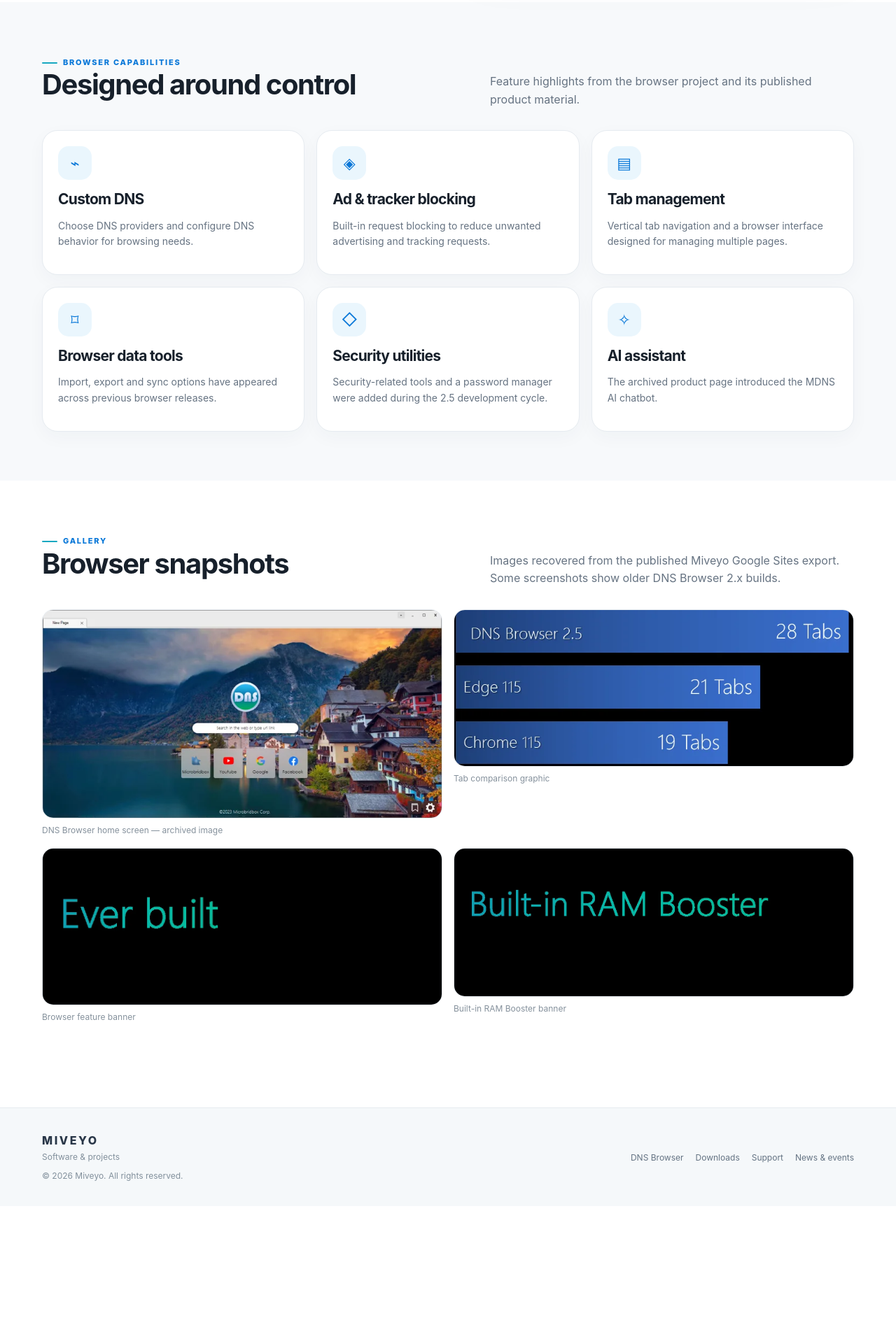
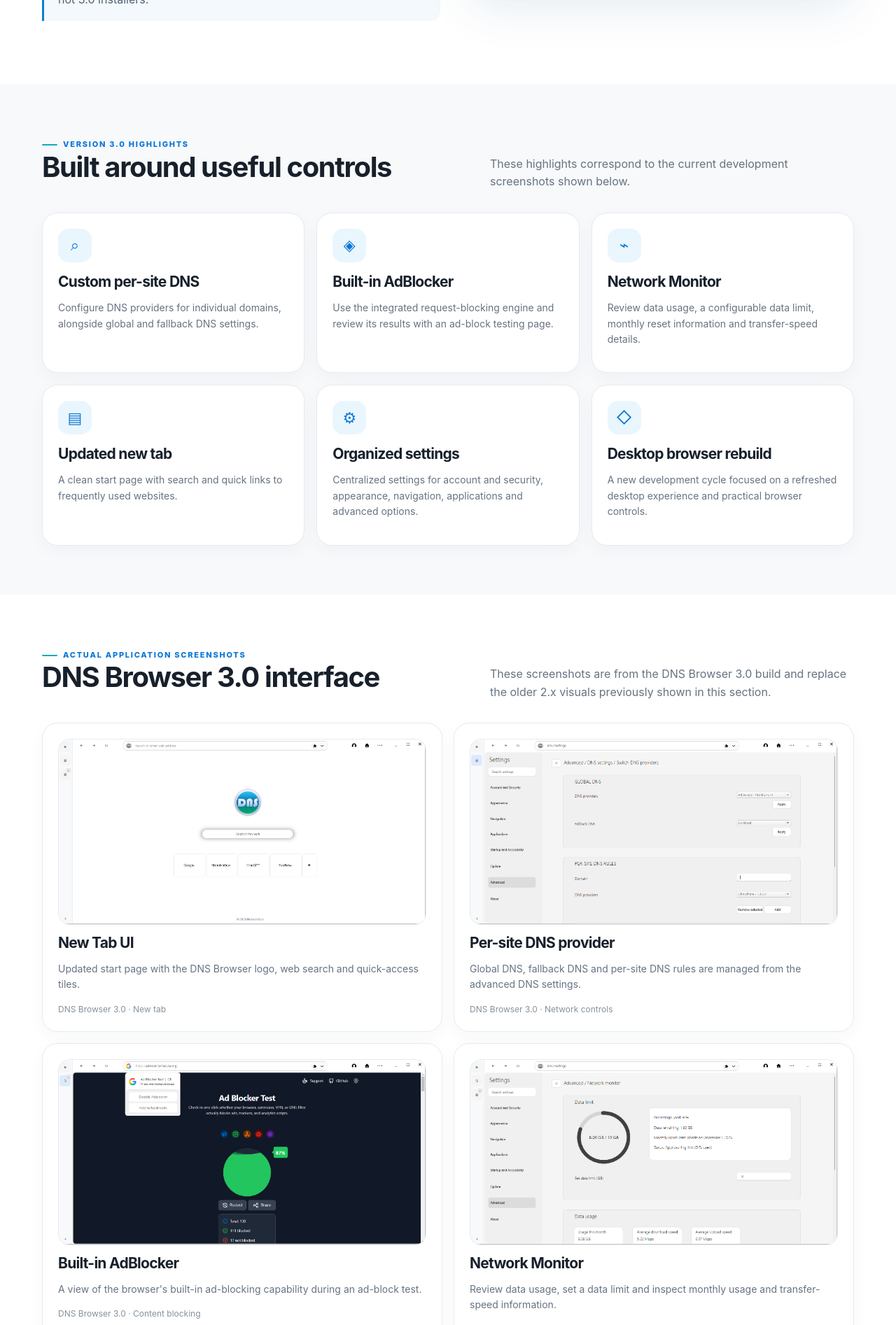
Before and after one commit to Miveyo/miveyo.github.io, a plain HTML site: page dns-browser.html in a window 1280 px wide. Shown: the part 906-2800 px from the top of the page at 70% size. Before the commit the page ends 2630 px from the top, so only its background shows below. Drawn offline with Linux system fonts and the light colour scheme.

Commit message:
modified DNS Browser page
added dns browser 3.0 screenshots to assets folder too

```diff
--- a/dns-browser.html
+++ b/dns-browser.html
@@ -3,13 +3,12 @@
 <head>
 <meta charset="utf-8"><meta name="viewport" content="width=device-width, initial-scale=1">
 <title>DNS Browser | Miveyo</title>
-<meta name="description" content="Learn about DNS Browser, its core features, screenshots and development status.">
+<meta name="description" content="Explore DNS Browser 3.0, its interface, per-site DNS controls, built-in AdBlocker and network monitoring tools.">
 <meta name="theme-color" content="#ffffff">
 <link rel="stylesheet" href="assets/css/site.css">
 <link rel="icon" href="assets/images/dns-browser-logo.webp">
 </head>
 <body>
-
 <a class="skip" href="#main">Skip to content</a>
 <header class="site-header">
   <div class="container header-inner">
@@ -17,7 +16,7 @@
       <span class="brand-mark">M</span><span><span class="brand-name">MIVEYO</span><span class="brand-sub">SOFTWARE & PROJECTS</span></span>
     </a>
     <nav class="nav" aria-label="Primary navigation">
-      <a href="index.html" >Home</a>
+      <a href="index.html">Home</a>
       <details><summary>Products ▾</summary><div class="dropdown">
         <a href="dns-browser.html">DNS Browser</a><a href="biengot.html">Biengot</a><a href="pc-optimizer.html">PC Optimizer</a><a href="quatnum-os.html">Quatnum OS</a>
       </div></details>
@@ -37,38 +36,85 @@
 </header>
 
 <main id="main">
+<section class="page-hero"><div class="container">
+  <div class="breadcrumb"><a href="index.html">Home</a> / Products / DNS Browser</div>
+  <div class="eyebrow">Miveyo product</div>
+  <h1>DNS Browser 3.0</h1>
+  <p>A rebuilt Chromium-based desktop browser focused on a refreshed interface, configurable DNS, built-in ad blocking and practical network tools.</p>
+  <div class="hero-actions">
+    <a class="btn" href="#screenshots">Explore the interface ↓</a>
+    <a class="btn secondary" href="dns-browser-dev.html">Development archive</a>
+  </div>
+</div></section>
 
-<section class="page-hero"><div class="container"><div class="breadcrumb"><a href="index.html">Home</a> / Products / DNS Browser</div><div class="eyebrow">Miveyo product</div><h1>DNS Browser</h1><p>A Chromium-based desktop browser project focused on browsing control, custom DNS options, built-in ad and tracker blocking, and power-user features.</p><div class="hero-actions"><a class="btn" href="downloads.html">Download Center →</a><a class="btn secondary" href="dns-browser-dev.html">Development builds</a></div></div></section>
 <section class="section"><div class="container hero-grid">
-  <div><span class="pill soon">Version 3.0 · In development</span><h2 style="margin-top:16px">A fresh rebuild of the browser.</h2><p class="lead">DNS Browser 3.0 is being rebuilt with a refreshed interface and a renewed focus on browser performance and network control. Release availability will be announced when ready.</p><div class="callout">The downloads listed elsewhere on this site are archived DNS Browser 2.x releases. They are not DNS Browser 3.0 installers.</div></div>
-  <div class="hero-art"><img src="assets/images/dns-browser-home.webp" alt="DNS Browser screenshot from the archived website"></div>
+  <div>
+    <span class="pill soon">Version 3.0 · In development</span>
+    <h2 style="margin-top:16px">A fresh rebuild. A more controlled browsing experience.</h2>
+    <p class="lead">DNS Browser 3.0 is a fresh rebuild of the desktop browser, with a redesigned interface and a stronger focus on network-level controls and everyday usability.</p>
+    <div class="callout">DNS Browser 3.0 is still in development. The downloads listed elsewhere on this website are archived DNS Browser 2.x releases, not 3.0 installers.</div>
+  </div>
+  <div class="hero-art"><img src="assets/images/dns-browser-3-new-tab.png" alt="DNS Browser 3.0 new tab interface"></div>
 </div></section>
-<section class="section soft"><div class="container"><div class="section-head"><div><div class="eyebrow">Browser capabilities</div><h2>Designed around control</h2></div><p>Feature highlights from the browser project and its published product material.</p></div>
-<div class="grid three">
-  <article class="card"><div class="card-icon">⌁</div><h3>Custom DNS</h3><p>Choose DNS providers and configure DNS behavior for browsing needs.</p></article>
-  <article class="card"><div class="card-icon">◈</div><h3>Ad & tracker blocking</h3><p>Built-in request blocking to reduce unwanted advertising and tracking requests.</p></article>
-  <article class="card"><div class="card-icon">▤</div><h3>Tab management</h3><p>Vertical tab navigation and a browser interface designed for managing multiple pages.</p></article>
-  <article class="card"><div class="card-icon">⌑</div><h3>Browser data tools</h3><p>Import, export and sync options have appeared across previous browser releases.</p></article>
-  <article class="card"><div class="card-icon">◇</div><h3>Security utilities</h3><p>Security-related tools and a password manager were added during the 2.5 development cycle.</p></article>
-  <article class="card"><div class="card-icon">✧</div><h3>AI assistant</h3><p>The archived product page introduced the MDNS AI chatbot.</p></article>
-</div></div></section>
-<section class="section"><div class="container"><div class="section-head"><div><div class="eyebrow">Gallery</div><h2>Browser snapshots</h2></div><p>Images recovered from the published Miveyo Google Sites export. Some screenshots show older DNS Browser 2.x builds.</p></div>
-<div class="screenshot-grid">
-  <div><img src="assets/images/dns-browser-home.webp" alt="DNS Browser homepage preview"><div class="gallery-caption">DNS Browser home screen — archived image</div></div>
-  <div><img src="assets/images/dns-browser-tabs.webp" alt="DNS Browser tab comparison graphic"><div class="gallery-caption">Tab comparison graphic</div></div>
-  <div><img src="assets/images/dns-browser-built.webp" alt="DNS Browser feature banner"><div class="gallery-caption">Browser feature banner</div></div>
-  <div><img src="assets/images/dns-browser-ram-booster.webp" alt="Built-in RAM Booster banner"><div class="gallery-caption">Built-in RAM Booster banner</div></div>
-</div></div></section>
 
+<section class="section soft"><div class="container">
+  <div class="section-head"><div><div class="eyebrow">Version 3.0 highlights</div><h2>Built around useful controls</h2></div><p>These highlights correspond to the current development screenshots shown below.</p></div>
+  <div class="grid three">
+    <article class="card"><div class="card-icon">⌕</div><h3>Custom per-site DNS</h3><p>Configure DNS providers for individual domains, alongside global and fallback DNS settings.</p></article>
+    <article class="card"><div class="card-icon">◈</div><h3>Built-in AdBlocker</h3><p>Use the integrated request-blocking engine and review its results with an ad-block testing page.</p></article>
+    <article class="card"><div class="card-icon">⌁</div><h3>Network Monitor</h3><p>Review data usage, a configurable data limit, monthly reset information and transfer-speed details.</p></article>
+    <article class="card"><div class="card-icon">▤</div><h3>Updated new tab</h3><p>A clean start page with search and quick links to frequently used websites.</p></article>
+    <article class="card"><div class="card-icon">⚙</div><h3>Organized settings</h3><p>Centralized settings for account and security, appearance, navigation, applications and advanced options.</p></article>
+    <article class="card"><div class="card-icon">◇</div><h3>Desktop browser rebuild</h3><p>A new development cycle focused on a refreshed desktop experience and practical browser controls.</p></article>
+  </div>
+</div></section>
+
+<section class="section" id="screenshots"><div class="container">
+  <div class="section-head"><div><div class="eyebrow">Actual application screenshots</div><h2>DNS Browser 3.0 interface</h2></div><p>These screenshots are from the DNS Browser 3.0 build and replace the older 2.x visuals previously shown in this section.</p></div>
+  <div class="screenshot-grid">
+    <div class="card">
+      <img src="assets/images/dns-browser-3-new-tab.png" alt="DNS Browser 3.0 new tab page with search and quick links">
+      <h3 style="margin-top:14px">New Tab UI</h3>
+      <p>Updated start page with the DNS Browser logo, web search and quick-access tiles.</p>
+      <div class="gallery-caption">DNS Browser 3.0 · New tab</div>
+    </div>
+    <div class="card">
+      <img src="assets/images/dns-browser-3-per-site-dns.png" alt="DNS Browser 3.0 global and per-site DNS provider settings">
+      <h3 style="margin-top:14px">Per-site DNS provider</h3>
+      <p>Global DNS, fallback DNS and per-site DNS rules are managed from the advanced DNS settings.</p>
+      <div class="gallery-caption">DNS Browser 3.0 · Network controls</div>
+    </div>
+    <div class="card">
+      <img src="assets/images/dns-browser-3-adblocker.png" alt="DNS Browser 3.0 built-in AdBlocker test results">
+      <h3 style="margin-top:14px">Built-in AdBlocker</h3>
+      <p>A view of the browser's built-in ad-blocking capability during an ad-block test.</p>
+      <div class="gallery-caption">DNS Browser 3.0 · Content blocking</div>
+    </div>
+    <div class="card">
+      <img src="assets/images/dns-browser-3-network-monitor.png" alt="DNS Browser 3.0 network monitor with data usage and transfer speeds">
+      <h3 style="margin-top:14px">Network Monitor</h3>
+      <p>Review data usage, set a data limit and inspect monthly usage and transfer-speed information.</p>
+      <div class="gallery-caption">DNS Browser 3.0 · Network monitor</div>
+    </div>
+    <div class="card">
+      <img src="assets/images/dns-browser-3-settings.png" alt="DNS Browser 3.0 settings interface with account and security options">
+      <h3 style="margin-top:14px">Settings UI</h3>
+      <p>Organized settings categories, including account and security, appearance, navigation and advanced options.</p>
+      <div class="gallery-caption">DNS Browser 3.0 · Settings</div>
+    </div>
+  </div>
+</div></section>
+
+<section class="section soft"><div class="container">
+  <div class="feature-band"><div><div class="eyebrow" style="color:#d9f4ff">Previous generations</div><h2>Looking for older DNS Browser screenshots?</h2><p>The original gallery contains archived visuals from earlier DNS Browser 2.x releases.</p></div><a class="btn" href="dns-browser-gallery.html">View archived gallery →</a></div>
+</div></section>
 </main>
 
 <footer><div class="container footer-inner">
   <div><div class="footer-brand">MIVEYO</div><div class="footer-small">Software & projects</div><div class="footer-small" style="margin-top:8px">© 2026 Miveyo. All rights reserved.</div></div>
   <div class="footer-links">
     <a href="dns-browser.html">DNS Browser</a><a href="downloads.html">Downloads</a><a href="support.html">Support</a><a href="event.html">News & events</a>
-
   </div>
 </div></footer>
-
 <script src="assets/js/site.js" defer></script>
 </body></html>
```
Also changed, not shown: UPLOAD-README.txt (added), assets/images/dns-browser-3-adblocker.png (added), assets/images/dns-browser-3-network-monitor.png (added), assets/images/dns-browser-3-new-tab.png (added), assets/images/dns-browser-3-per-site-dns.png (added), assets/images/dns-browser-3-settings.png (added).
